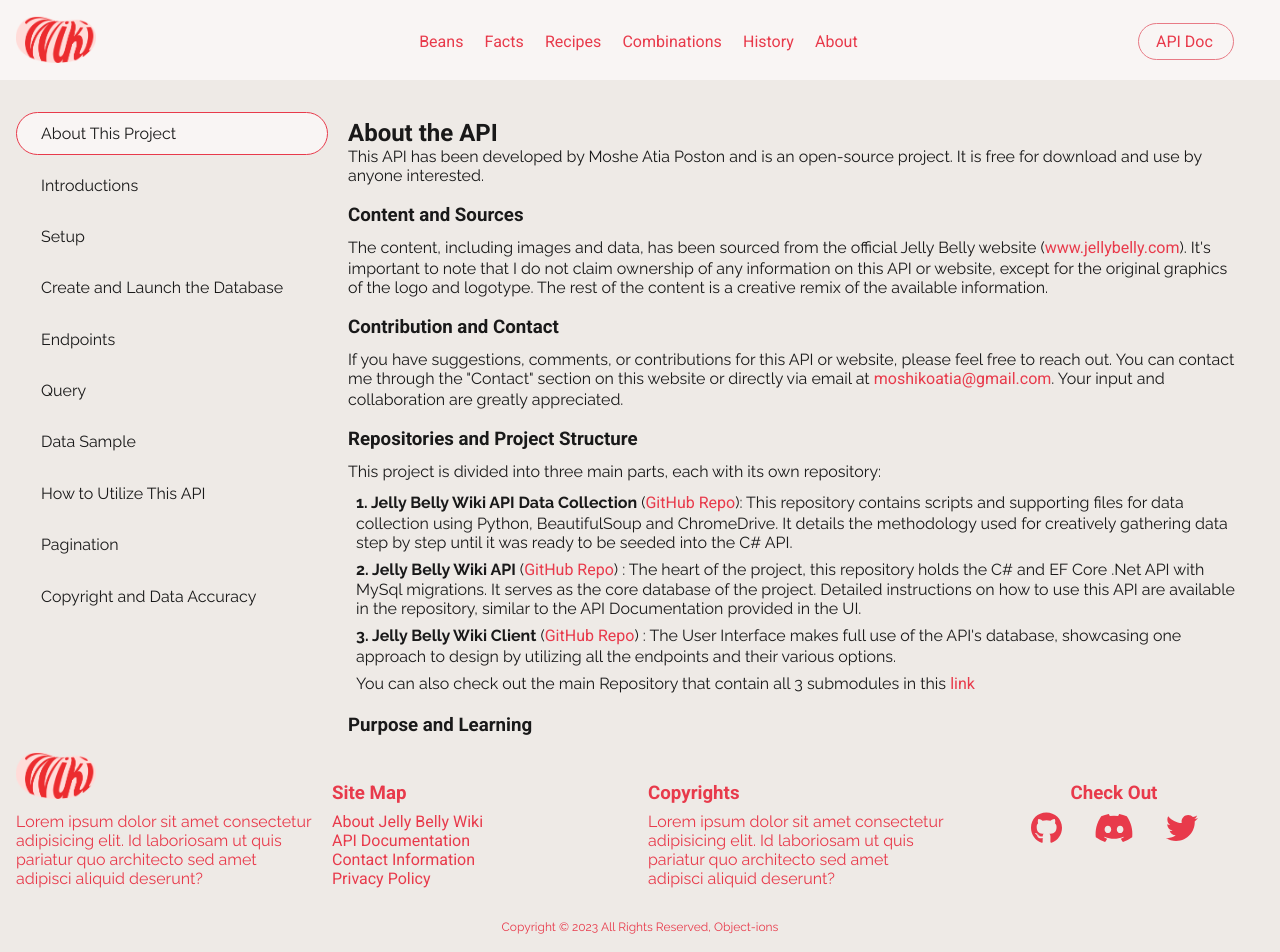
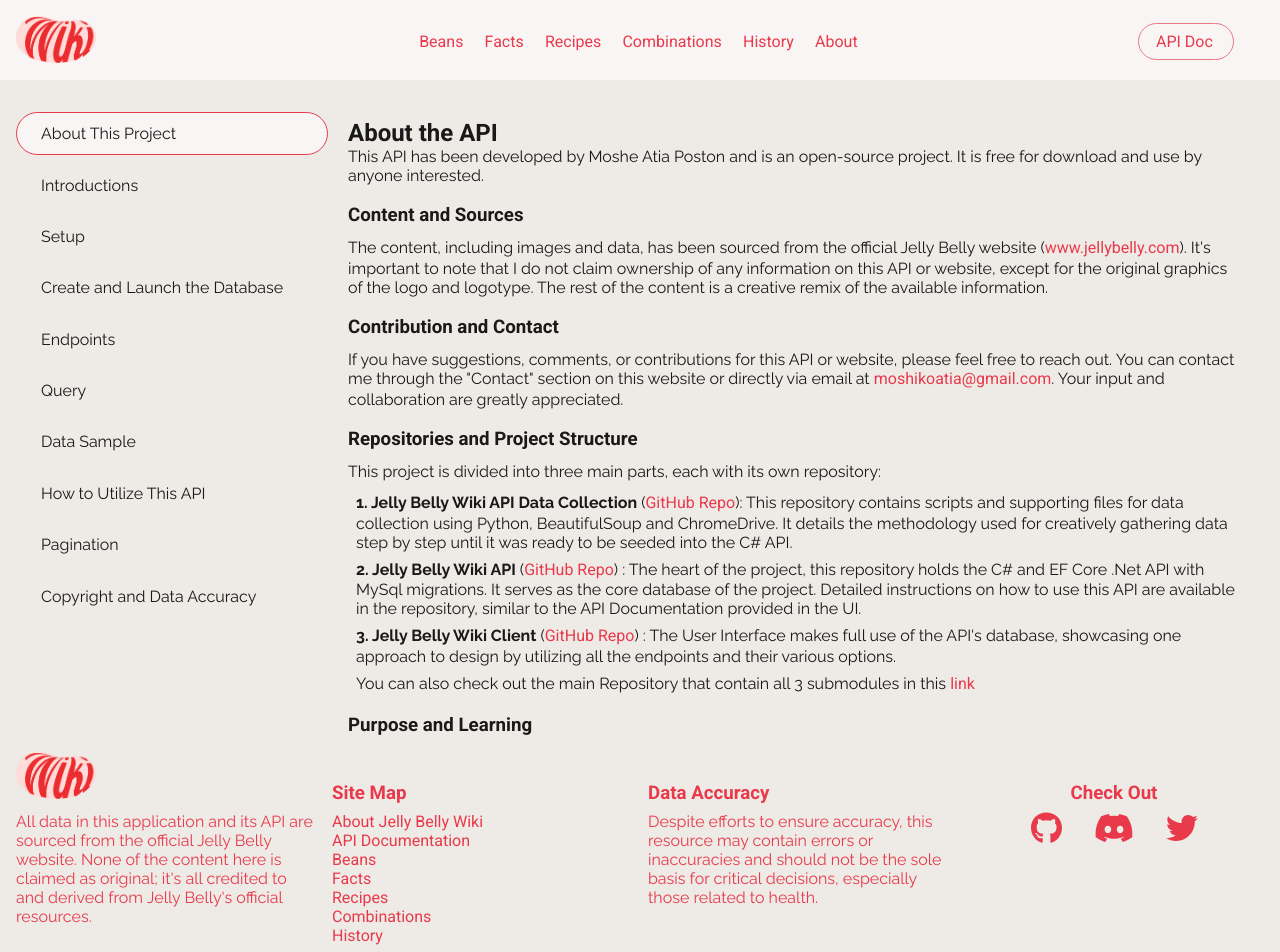
Before and after one commit to Object-ions/Jelly_Belly_Wiki_Client, a React (Create React App) app: page /api in a window 1280 px wide. Shown: the top 952 px of the page. Built offline with nearby package versions, Linux system fonts and the light colour scheme.

Commit message:
Update deme text

```diff
--- a/src/components/ExampleFact.js
+++ b/src/components/ExampleFact.js
@@ -38,16 +38,19 @@
               <img src={cherryImg} id="cherryImg-fact" alt="cherry" />
               <h2>Did You Know?</h2>
               <p>
-                Very Cherry has been the most popular Jelly Belly flavor for
-                many years, only briefly surpassed by Buttered Popcorn in 1998.
+                The company has evolved from its original eight flavors in 1976
+                to more than 100 over the years. Current popular flavors include
+                Buttered Popcorn, Very Cherry, Cotton Candy, Watermelon, and
+                Green Apple.
               </p>
             </div>
             <div>
               <img src={beanImg} id="beanImg-fact" alt="beans" />
               <h2>Did You Know?</h2>
               <p>
-                Very Cherry has been the most popular Jelly Belly flavor for
-                many years, only briefly surpassed by Buttered Popcorn in 1998.
+                Jelly Belly have collaborated with brands like Dr. Pepper, A&W
+                Root Beer, Snapple, Tabasco, Krispy Kreme, and Coldstone
+                Creamery.
               </p>
             </div>
           </div>
--- a/src/components/Footer.js
+++ b/src/components/Footer.js
@@ -6,6 +6,7 @@
   faDiscord,
   faTwitter,
 } from "@fortawesome/free-brands-svg-icons";
+import { Link } from "react-router-dom";
 
 const Footer = () => {
   return (
@@ -17,46 +18,62 @@
           </h3>
 
           <p>
-            Lorem ipsum dolor sit amet consectetur adipisicing elit. Id
-            laboriosam ut quis pariatur quo architecto sed amet adipisci aliquid
-            deserunt?
+            All data in this application and its API are sourced from the
+            official Jelly Belly website. None of the content here is claimed as
+            original; it's all credited to and derived from Jelly Belly's
+            official resources.
           </p>
         </div>
         <div>
           <h3>Site Map</h3>
           <ul className="list">
             <li>
-              <a href="">About Jelly Belly Wiki</a>
+              <Link to={"/about"}>About Jelly Belly Wiki</Link>
             </li>
             <li>
-              <a href="">API Documentation</a>
+              <Link to={"/api"}>API Documentation</Link>
             </li>
             <li>
-              <a href="">Contact Information</a>
+              <Link to={"/beans"}>Beans</Link>
             </li>
             <li>
-              <a href="">Privacy Policy</a>
+              <Link to={"/facts"}>Facts</Link>
+            </li>
+            <li>
+              <Link to={"/recipes"}>Recipes</Link>
+            </li>
+            <li>
+              <Link to={"/combinations"}>Combinations</Link>
+            </li>
+            <li>
+              <Link to={"/history"}>History</Link>
             </li>
           </ul>
         </div>
         <div>
-          <h3>Copyrights</h3>
+          <h3>Data Accuracy</h3>
           <p>
-            Lorem ipsum dolor sit amet consectetur adipisicing elit. Id
-            laboriosam ut quis pariatur quo architecto sed amet adipisci aliquid
-            deserunt?
+            Despite efforts to ensure accuracy, this resource may contain errors
+            or inaccuracies and should not be the sole basis for critical
+            decisions, especially those related to health.
           </p>
         </div>
         <div className="social-links">
           <h3>Check Out</h3>
-          <a href="">
+          <a
+            target="blank"
+            href="https://github.com/Object-ions/Jelly-Belly-Wiki"
+          >
             <FontAwesomeIcon
               icon={faGithub}
               className="hover-fade"
               size="2xl"
             />
           </a>
-          <a href="">
+          <a
+            target="blank"
+            href="https://discord.com/users/1063873143053238414"
+          >
             <FontAwesomeIcon
               icon={faDiscord}
               className="hover-fade"
--- a/src/components/LandingSection.js
+++ b/src/components/LandingSection.js
@@ -30,9 +30,11 @@
       <div className="bottom-description">
         <div>
           <p>
-            Lorem ipsum dolor sit amet, consectetur adipisicing elit. Veritatis,
-            quibusdam sed. Molestias eius rerum officiis quibusdam ea dolores
-            voluptas atque?
+            The User Interface efficiently integrates with the Jelly Belly Wiki
+            API, primarily utilizing the GET method to query and retrieve data
+            from the database. This architecture exemplifies a streamlined
+            approach to API consumption, focusing on data retrieval to render
+            real-time information within the UI.
           </p>
         </div>
         <FontAwesomeIcon icon={faArrowDown} fade size="2x" />
```
